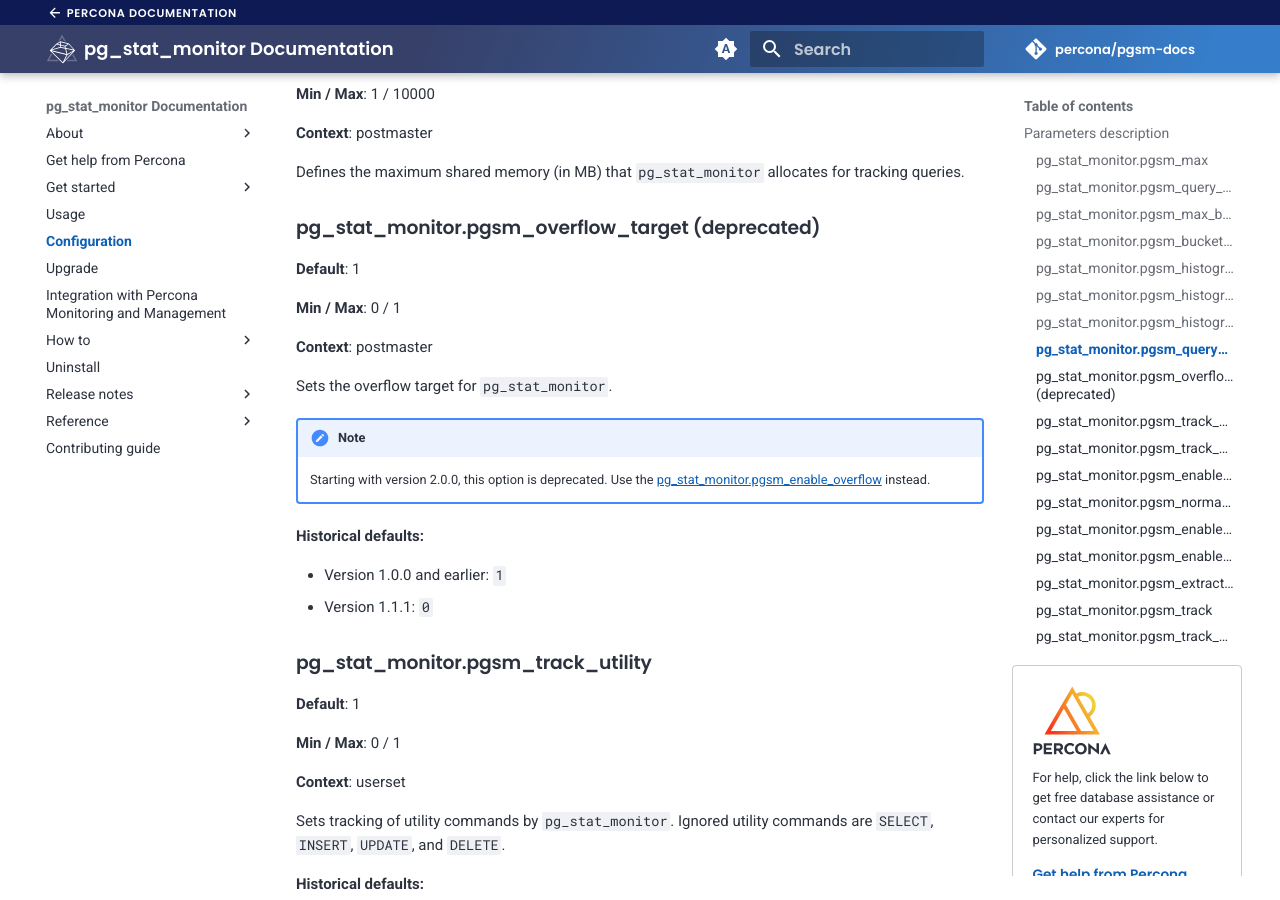
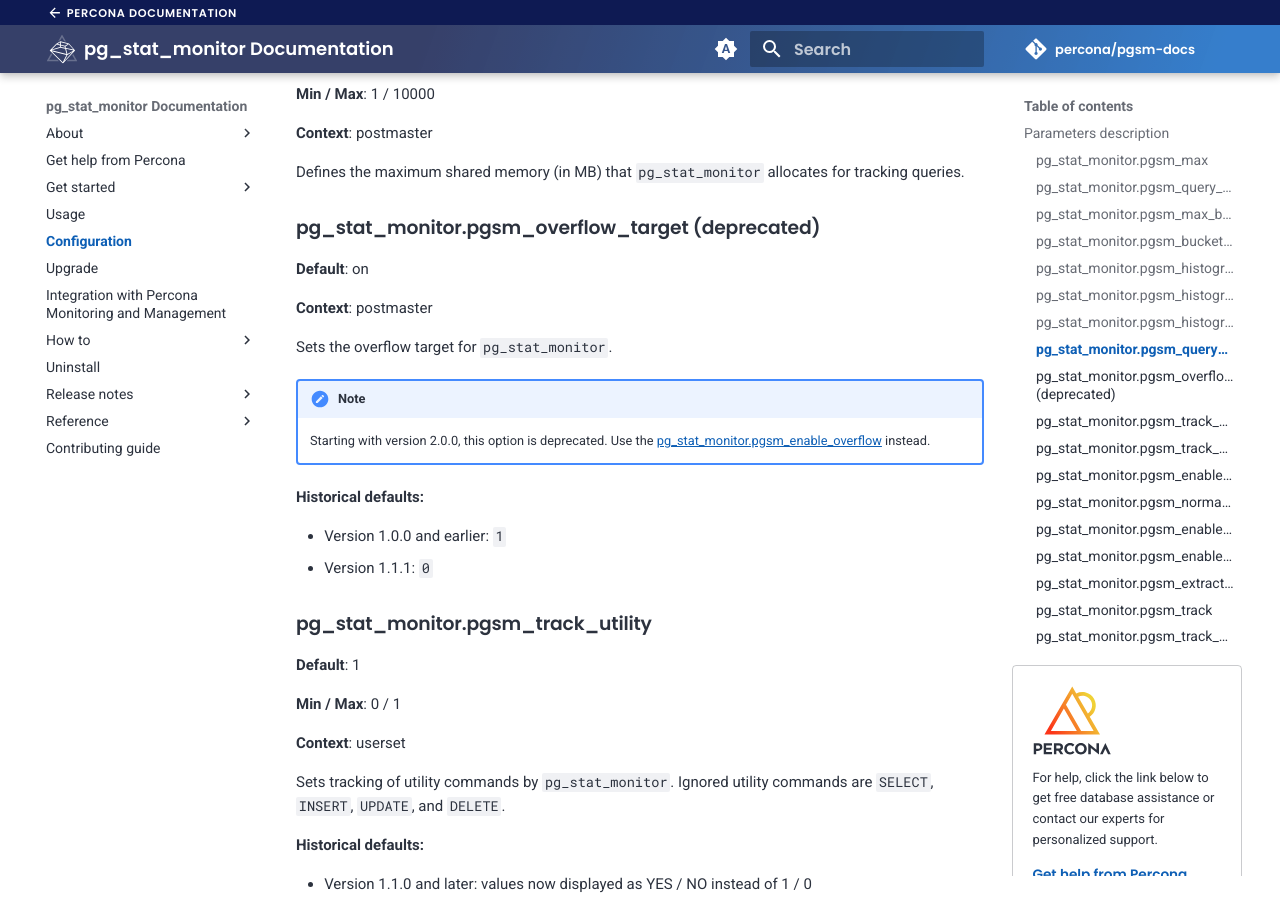
Before and after one commit to percona/pgsm-docs, an MkDocs documentation site: the page built from docs/configuration.md, in a window 1280 px wide and 900 px high, scrolled down 3267 px. Built offline with MkDocs 1.6.1 and Material for MkDocs 9.7.7, drawn with Linux system fonts in a browser that asks for light colours; nearby versions of some CDN libraries; comment, search, counter and statistics services are not loaded; the version menu is left out.

Commit message:
Update configuration.md

```diff
--- a/docs/configuration.md
+++ b/docs/configuration.md
@@ -127,9 +127,7 @@ Defines the maximum shared memory (in MB) that `pg_stat_monitor` allocates for t
 
 ### pg_stat_monitor.pgsm_overflow_target (deprecated)
 
-**Default**: 1
-
-**Min / Max**: 0 / 1
+**Default**: on
 
 **Context**: postmaster
 
```
